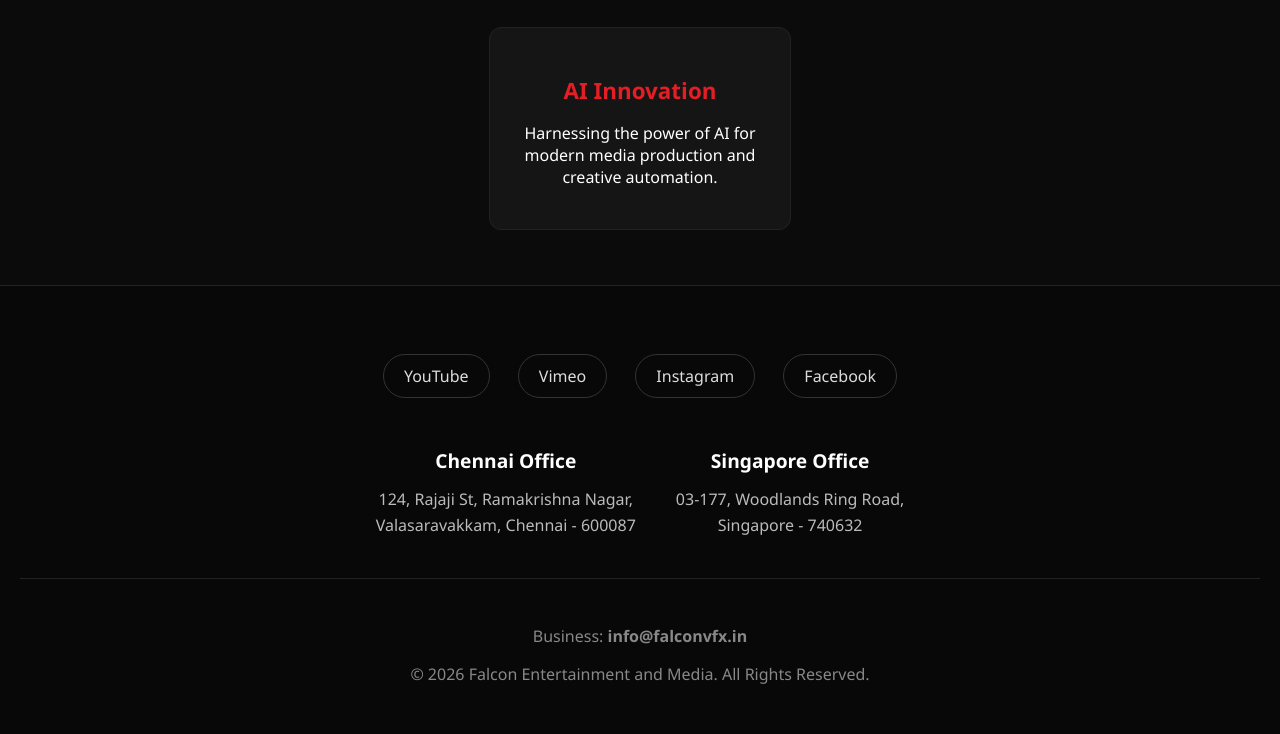
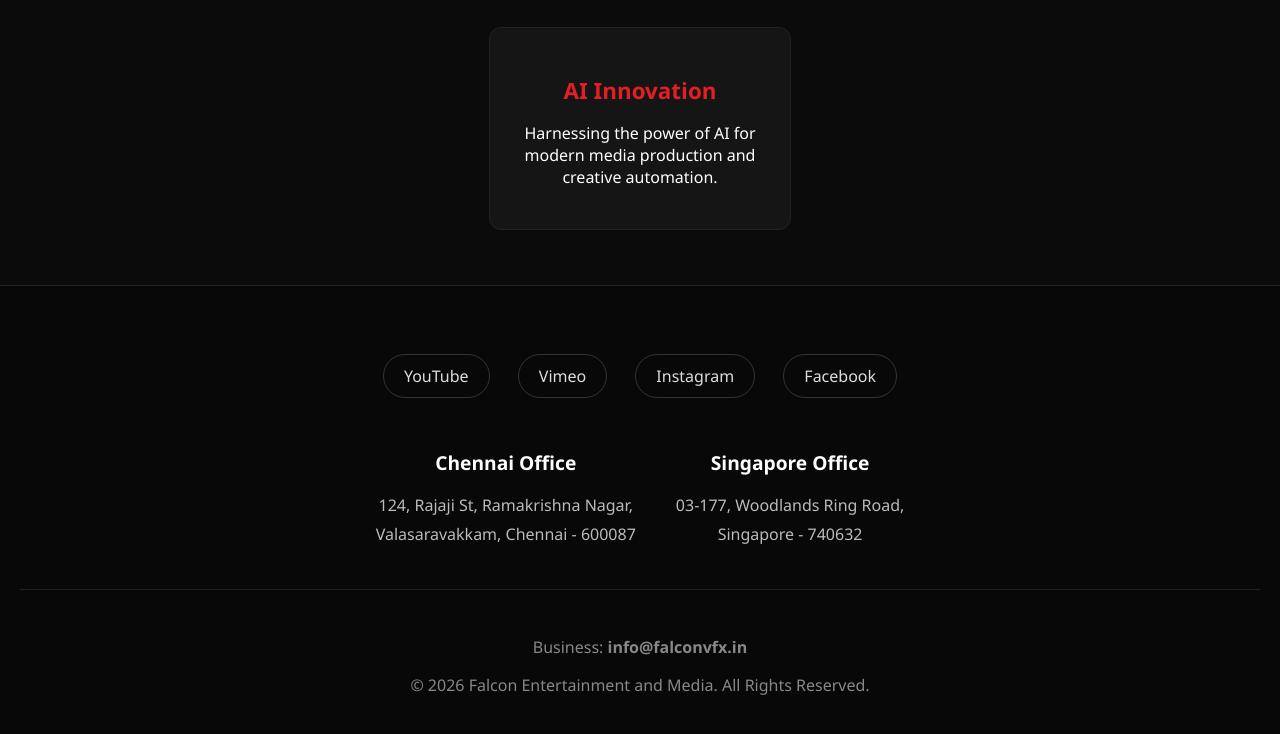
Before and after one commit to falconvfxstudios-eng/falconvfx-web, a plain HTML site: page index.html in a window 1280 px wide. Shown: the part 591-1325 px from the top of the page. Drawn offline with Linux system fonts and the light colour scheme.

Commit message:
Update index.html

```diff
--- a/index.html
+++ b/index.html
@@ -18,7 +18,7 @@
         .social-links a { color: #ddd; text-decoration: none; margin: 8px 12px; font-weight: 500; font-size: 1rem; border: 1px solid #333; padding: 10px 20px; border-radius: 25px; transition: 0.3s; display: inline-block; }
         .social-links a:hover { background: #E31E24; border-color: #E31E24; color: #fff; }
         .whatsapp-btn { background: #25d366; color: white; padding: 15px 30px; text-decoration: none; border-radius: 50px; font-weight: bold; display: inline-block; margin: 20px 0; font-size: 1.1rem; }
-        .office-info { display: flex; flex-wrap: wrap; justify-content: center; gap: 40px; margin-top: 40px; color: #bbb; line-height: 1.6; }
+        .office-info { display: flex; flex-wrap: wrap; justify-content: center; gap: 40px; margin-top: 40px; color: #bbb; line-height: 1.8; }
         .office-box { max-width: 320px; }
         .office-box b { color: #fff; display: block; margin-bottom: 10px; font-size: 1.2rem; }
         .email-info { margin-top: 40px; border-top: 1px solid #222; padding-top: 30px; color: #888; }
```
